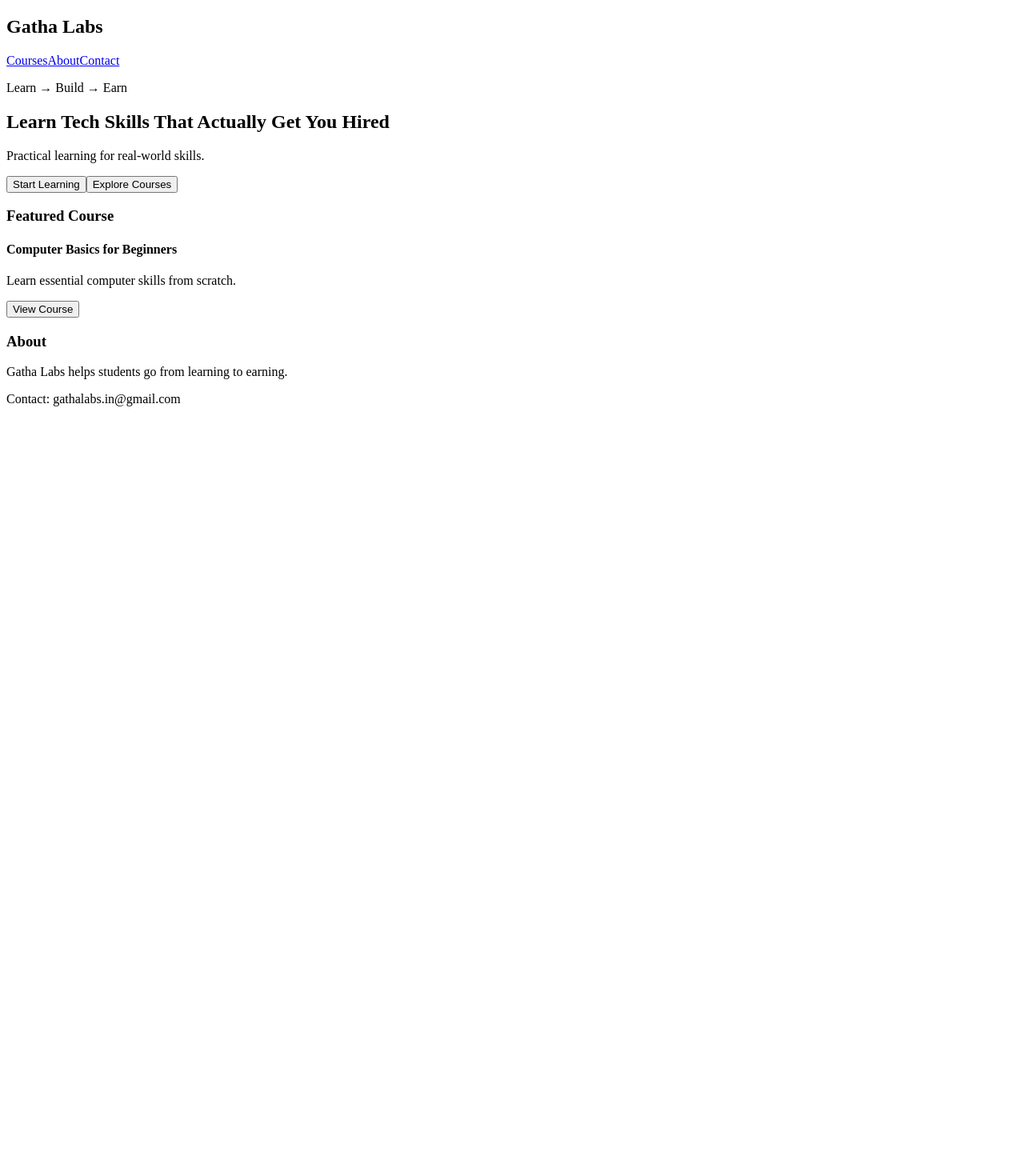
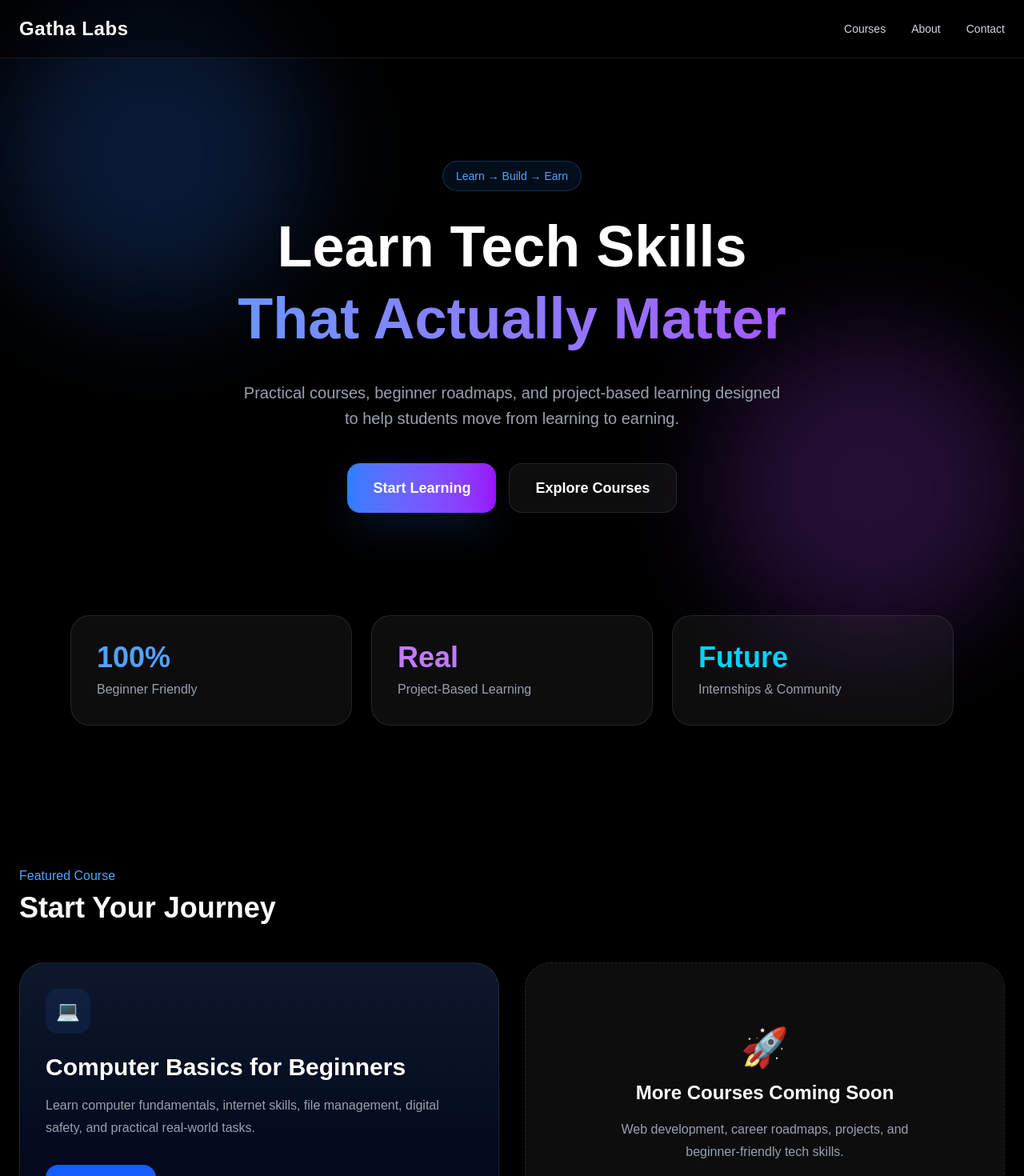
Before and after one commit to gathalabsin-cloud/gathalabs, a Next.js app: page / in a window 1280 px wide. Shown: the top 1470 px of the page at 80% size. Before the commit the page ends 800 px from the top, so only its background shows below. Built offline with nearby package versions, Linux system fonts and the light colour scheme.

Commit message:
updated website

```diff
--- a/app/globals.css
+++ b/app/globals.css
@@ -1,11 +1,11 @@
-// =========================
-// 📁 app/globals.css
-// =========================
-@tailwind base;
-@tailwind components;
-@tailwind utilities;
+@import "tailwindcss";
+
+html {
+  scroll-behavior: smooth;
+}
 
 body {
-  margin: 0;
-  padding: 0;
+  background: black;
+  color: white;
+  font-family: Arial, Helvetica, sans-serif;
 }
--- a/app/layout.tsx
+++ b/app/layout.tsx
@@ -1,6 +1,5 @@
-// =========================
-// 📁 app/layout.js
-// =========================
+import "./globals.css";
+
 export const metadata = {
   title: "Gatha Labs",
   description: "Learn → Build → Earn",
--- a/app/page.tsx
+++ b/app/page.tsx
@@ -3,61 +3,141 @@
 // =========================
 export default function Home() {
   return (
-    <div className="min-h-screen bg-slate-950 text-white font-sans">
-      <header className="border-b border-slate-800">
-        <nav className="max-w-6xl mx-auto px-6 py-5 flex items-center justify-between">
-          <h1 className="text-2xl font-bold">Gatha Labs</h1>
-          <div className="flex gap-6 text-sm text-slate-300">
-            <a href="#courses">Courses</a>
-            <a href="#about">About</a>
-            <a href="#contact">Contact</a>
+    <div className="min-h-screen bg-black text-white overflow-hidden">
+      {/* Background Glow */}
+      <div className="absolute top-0 left-0 w-96 h-96 bg-blue-500/20 blur-3xl rounded-full"></div>
+      <div className="absolute bottom-0 right-0 w-96 h-96 bg-purple-500/20 blur-3xl rounded-full"></div>
+
+      {/* Navbar */}
+      <header className="sticky top-0 z-50 backdrop-blur-xl border-b border-white/10 bg-black/40">
+        <nav className="max-w-7xl mx-auto px-6 py-5 flex items-center justify-between">
+          <h1 className="text-2xl font-bold tracking-wide">
+            Gatha Labs
+          </h1>
+
+          <div className="hidden md:flex gap-8 text-sm text-gray-300">
+            <a href="#courses" className="hover:text-white transition">Courses</a>
+            <a href="#about" className="hover:text-white transition">About</a>
+            <a href="#contact" className="hover:text-white transition">Contact</a>
           </div>
         </nav>
       </header>
 
-      <main>
-        <section className="max-w-6xl mx-auto px-6 py-24 text-center">
-          <p className="text-blue-400 mb-4">Learn → Build → Earn</p>
-          <h2 className="text-5xl font-bold">
-            Learn Tech Skills That Actually Get You Hired
+      {/* Hero */}
+      <main className="relative z-10">
+        <section className="max-w-7xl mx-auto px-6 py-32 text-center">
+          <div className="inline-block px-4 py-2 rounded-full border border-blue-500/30 bg-blue-500/10 text-blue-400 text-sm mb-6">
+            Learn → Build → Earn
+          </div>
+
+          <h2 className="text-5xl md:text-7xl font-black leading-tight max-w-5xl mx-auto">
+            Learn Tech Skills
+            <span className="block bg-gradient-to-r from-blue-400 to-purple-500 bg-clip-text text-transparent">
+              That Actually Matter
+            </span>
           </h2>
-          <p className="mt-6 text-slate-400">
-            Practical learning for real-world skills.
+
+          <p className="mt-8 text-lg md:text-xl text-gray-400 max-w-2xl mx-auto leading-8">
+            Practical courses, beginner roadmaps, and project-based learning designed
+            to help students move from learning to earning.
           </p>
-          <div className="mt-10 flex gap-4 justify-center">
-            <button className="bg-blue-600 px-6 py-3 rounded-xl">
+
+          <div className="mt-10 flex flex-col sm:flex-row gap-4 justify-center">
+            <button className="bg-gradient-to-r from-blue-500 to-purple-600 px-8 py-4 rounded-2xl font-semibold text-lg hover:scale-105 transition duration-300 shadow-2xl shadow-blue-500/20">
               Start Learning
             </button>
-            <button className="border border-slate-700 px-6 py-3 rounded-xl">
+
+            <button className="border border-white/10 bg-white/5 backdrop-blur-xl px-8 py-4 rounded-2xl font-semibold text-lg hover:bg-white/10 transition duration-300">
               Explore Courses
             </button>
           </div>
         </section>
 
-        <section id="courses" className="max-w-6xl mx-auto px-6 py-16">
-          <h3 className="text-3xl font-bold mb-8">Featured Course</h3>
-          <div className="bg-slate-900 p-8 rounded-2xl border border-slate-800">
-            <h4 className="text-2xl">Computer Basics for Beginners</h4>
-            <p className="mt-4 text-slate-400">
-              Learn essential computer skills from scratch.
-            </p>
-            <button className="mt-6 bg-blue-600 px-5 py-2 rounded-lg">
-              View Course
-            </button>
+        {/* Stats */}
+        <section className="max-w-6xl mx-auto px-6 pb-24">
+          <div className="grid md:grid-cols-3 gap-6">
+            <div className="bg-white/5 border border-white/10 rounded-3xl p-8 backdrop-blur-xl">
+              <h3 className="text-4xl font-bold text-blue-400">100%</h3>
+              <p className="text-gray-400 mt-2">Beginner Friendly</p>
+            </div>
+
+            <div className="bg-white/5 border border-white/10 rounded-3xl p-8 backdrop-blur-xl">
+              <h3 className="text-4xl font-bold text-purple-400">Real</h3>
+              <p className="text-gray-400 mt-2">Project-Based Learning</p>
+            </div>
+
+            <div className="bg-white/5 border border-white/10 rounded-3xl p-8 backdrop-blur-xl">
+              <h3 className="text-4xl font-bold text-cyan-400">Future</h3>
+              <p className="text-gray-400 mt-2">Internships & Community</p>
+            </div>
           </div>
         </section>
 
-        <section id="about" className="max-w-6xl mx-auto px-6 py-16">
-          <h3 className="text-3xl font-bold">About</h3>
-          <p className="text-slate-400 mt-4">
-            Gatha Labs helps students go from learning to earning.
+        {/* Courses */}
+        <section id="courses" className="max-w-7xl mx-auto px-6 py-20">
+          <div className="flex items-center justify-between mb-12">
+            <div>
+              <p className="text-blue-400 mb-2">Featured Course</p>
+              <h3 className="text-4xl font-bold">Start Your Journey</h3>
+            </div>
+          </div>
+
+          <div className="grid md:grid-cols-2 gap-8">
+            <div className="group bg-gradient-to-b from-slate-900 to-slate-950 border border-white/10 rounded-[32px] p-8 hover:border-blue-500/40 transition duration-300 hover:-translate-y-1">
+              <div className="w-14 h-14 rounded-2xl bg-blue-500/10 flex items-center justify-center text-2xl mb-6">
+                💻
+              </div>
+
+              <h4 className="text-3xl font-bold mb-4">
+                Computer Basics for Beginners
+              </h4>
+
+              <p className="text-gray-400 leading-7">
+                Learn computer fundamentals, internet skills, file management,
+                digital safety, and practical real-world tasks.
+              </p>
+
+              <button className="mt-8 bg-blue-600 hover:bg-blue-500 px-6 py-3 rounded-2xl font-medium transition">
+                View Course
+              </button>
+            </div>
+
+            <div className="bg-white/5 border border-dashed border-white/10 rounded-[32px] p-8 flex flex-col items-center justify-center text-center">
+              <div className="text-5xl mb-4">🚀</div>
+              <h4 className="text-2xl font-bold">More Courses Coming Soon</h4>
+              <p className="text-gray-400 mt-4 max-w-sm leading-7">
+                Web development, career roadmaps, projects, and beginner-friendly tech skills.
+              </p>
+            </div>
+          </div>
+        </section>
+
+        {/* About */}
+        <section id="about" className="max-w-6xl mx-auto px-6 py-24 text-center">
+          <p className="text-blue-400 mb-4">About Gatha Labs</p>
+
+          <h3 className="text-4xl md:text-5xl font-bold leading-tight max-w-4xl mx-auto">
+            Building a modern learning ecosystem for students.
+          </h3>
+
+          <p className="text-gray-400 mt-8 max-w-3xl mx-auto text-lg leading-8">
+            Gatha Labs helps students develop real-world skills through project-based learning,
+            practical education, and guided roadmaps designed for the modern tech industry.
           </p>
         </section>
       </main>
 
-      <footer id="contact" className="border-t border-slate-800 mt-20">
-        <div className="max-w-6xl mx-auto px-6 py-8 text-slate-400">
-          Contact: gathalabs.in@gmail.com
+      {/* Footer */}
+      <footer id="contact" className="border-t border-white/10 bg-black/40 backdrop-blur-xl">
+        <div className="max-w-7xl mx-auto px-6 py-10 flex flex-col md:flex-row items-center justify-between gap-4">
+          <div>
+            <h4 className="text-xl font-bold">Gatha Labs</h4>
+            <p className="text-gray-500 mt-2">Learn → Build → Earn</p>
+          </div>
+
+          <div className="text-gray-400 text-sm">
+            gathalabs.in@gmail.com
+          </div>
         </div>
       </footer>
     </div>
--- a/package.json
+++ b/package.json
@@ -18,9 +18,11 @@
     "@types/node": "^20",
     "@types/react": "^19",
     "@types/react-dom": "^19",
+    "autoprefixer": "^10.5.0",
     "eslint": "^9",
     "eslint-config-next": "16.2.4",
-    "tailwindcss": "^4",
+    "postcss": "^8.5.14",
+    "tailwindcss": "^4.2.4",
     "typescript": "^5"
   }
 }
--- a/postcss.config.mjs
+++ b/postcss.config.mjs
@@ -1,9 +1,7 @@
-// =========================
-// 📁 postcss.config.js
-// =========================
-module.exports = {
+const config = {
   plugins: {
-    tailwindcss: {},
-    autoprefixer: {},
+    "@tailwindcss/postcss": {},
   },
 };
+
+export default config;
--- /dev/null
+++ b/tailwind.config.mjs
@@ -0,0 +1,14 @@
+/** @type {import('tailwindcss').Config} */
+const config = {
+  content: [
+    "./app/**/*.{js,ts,jsx,tsx}",
+    "./pages/**/*.{js,ts,jsx,tsx}",
+    "./components/**/*.{js,ts,jsx,tsx}",
+  ],
+  theme: {
+    extend: {},
+  },
+  plugins: [],
+};
+
+export default config;
```
Also changed, not shown: app/about/page.js (added), app/contact/page.js (added), app/courses/page.js (added), 1 other file (tests, documents, lock files or other folders).
